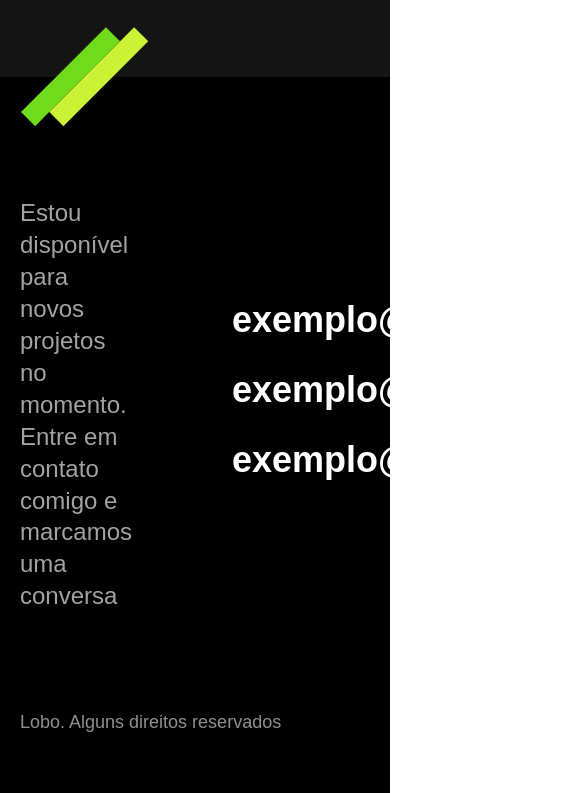
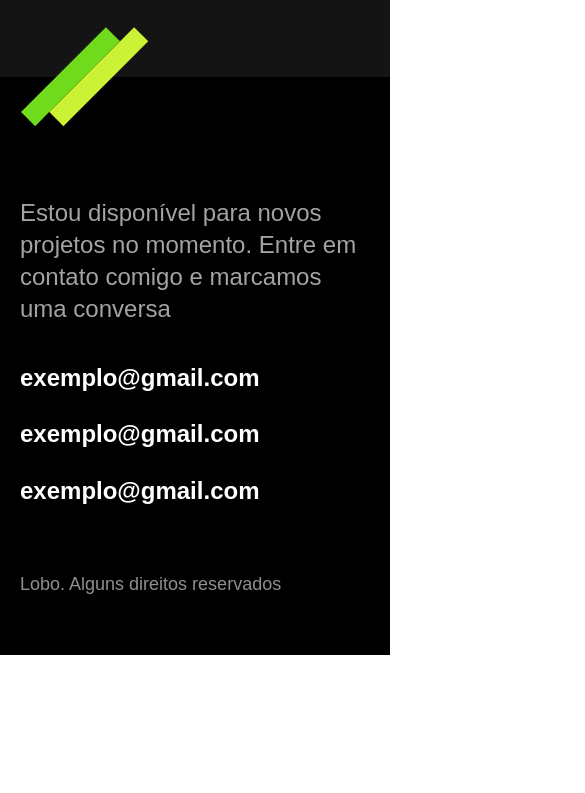
Before and after one commit to ichumbo/Projeto-Lobo-do-Curso, a plain HTML site: page index.html in a window 390 px wide. Shown: the part 2931-3724 px from the top of the page, 585 px wide, since content can reach past the window. After the commit the page ends 3586 px from the top, so only its background shows below. Drawn offline with Linux system fonts and the light colour scheme.

Commit message:
finalização responsividade footer

```diff
--- a/css/footer.css
+++ b/css/footer.css
@@ -35,3 +35,13 @@
     font-size: 1.125rem;
     color: #8f8f8f;
 }
+
+@media (max-width: 800px) {
+    .footer-container {
+        grid-template-columns: 1fr;
+        gap: 40px;
+    }
+    .footer-contact li {
+        font-size: 1.5rem;
+    }
+}
```
